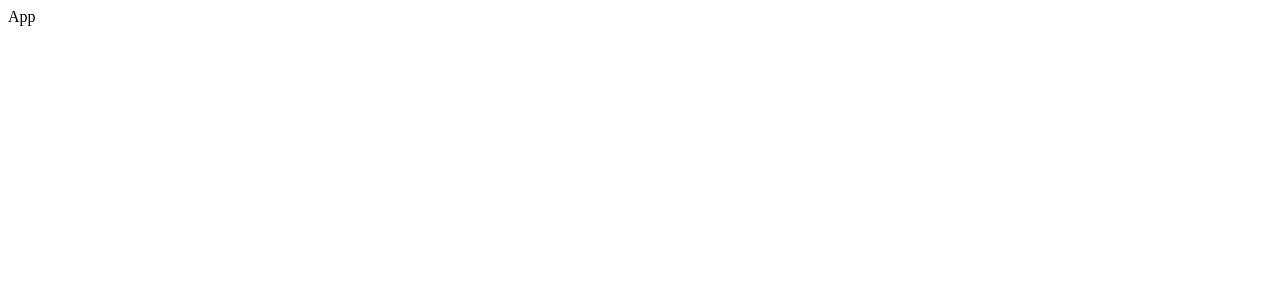
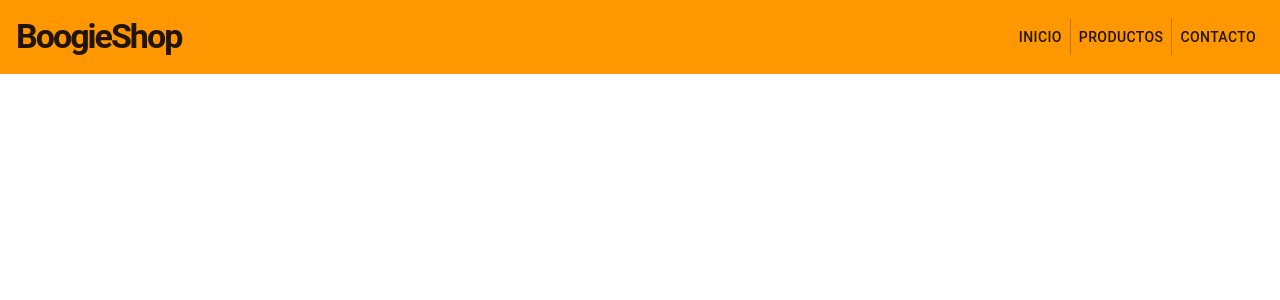
Before and after one commit to venutti/PreEntrega2Venutti, a React (Vite) app: page / in a window 1280 px wide. Shown: the top 300 px of the page. Built offline with nearby package versions, Linux system fonts and the light colour scheme.

Commit message:
Agrega Navbar
Se elije a Material UI como el framework de estilos

```diff
--- a/package.json
+++ b/package.json
@@ -9,6 +9,9 @@
     "preview": "vite preview"
   },
   "dependencies": {
+    "@emotion/react": "^11.10.6",
+    "@emotion/styled": "^11.10.6",
+    "@mui/material": "^5.11.10",
     "react": "^18.2.0",
     "react-dom": "^18.2.0"
   },
--- a/src/App.jsx
+++ b/src/App.jsx
@@ -1,5 +1,13 @@
+import CssBaseline from "@mui/material/CssBaseline";
+import Navbar from "./components/Navbar";
+
 const App = () => {
-  return <div>App</div>;
+  return (
+    <>
+      <CssBaseline />
+      <Navbar />
+    </>
+  );
 };
 
 export default App;
--- /dev/null
+++ b/src/components/Navbar.jsx
@@ -0,0 +1,27 @@
+import Stack from "@mui/material/Stack";
+import Typography from "@mui/material/Typography";
+import ButtonGroup from "@mui/material/ButtonGroup";
+import Button from "@mui/material/Button";
+
+const Navbar = () => {
+  return (
+    <Stack
+      component="nav"
+      direction="row"
+      justifyContent="space-between"
+      alignItems="center"
+      sx={{ backgroundColor: "warning.light", p: 2 }}
+    >
+      <Typography variant="h4" sx={{ fontWeight: "bold", letterSpacing: -2 }}>
+        BoogieShop
+      </Typography>
+      <ButtonGroup color="inherit" variant="text">
+        <Button>Inicio</Button>
+        <Button>Productos</Button>
+        <Button>Contacto</Button>
+      </ButtonGroup>
+    </Stack>
+  );
+};
+
+export default Navbar;
```
Also changed, not shown: 1 other file (tests, documents, lock files or other folders).
